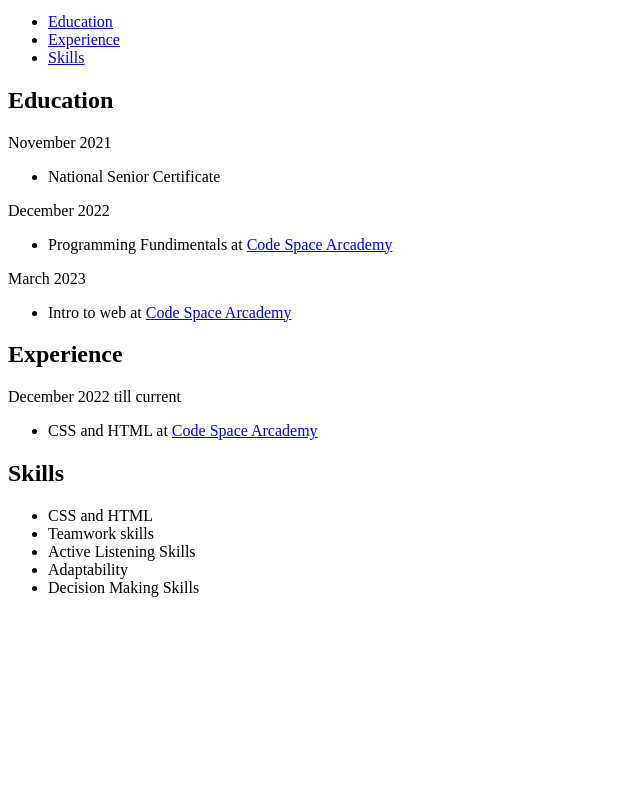
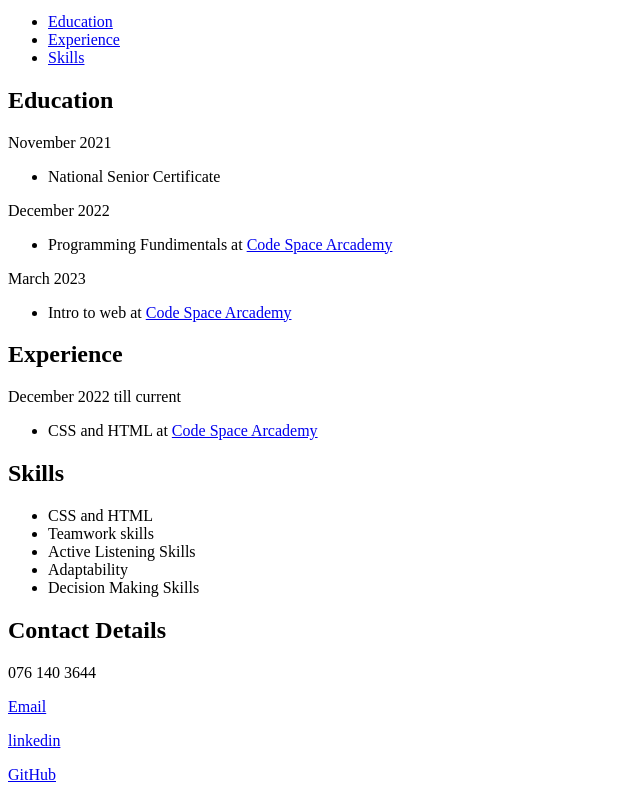
Before and after one commit to LentsweLetlotloMokotedi/LENMOK977_BCL2302_Benjamin_LentsweLetlotloMokotedi_ITW9, a plain HTML site: page index.html in a window 1280 px wide. Shown: the part 368-1168 px from the top of the page, without its empty margins (0-640 px from the left). Before the commit the page ends 981 px from the top, so only its background shows below. Drawn offline with Linux system fonts and the light colour scheme.

Commit message:
Place my contacts under my main content.
It should work as reference if someone is interested into contacting me.

```diff
--- a/index.html
+++ b/index.html
@@ -71,3 +71,12 @@
                         </ul>
                     </div>
                 </div>
+            <div class="parent2">
+                <footer id="contacts"></footer>
+                    <div class="grid-item6">
+                        <h2> Contact Details</h2>
+                            <p>076 140 3644</p>
+                            <p><a href="https://mail.google.com/mail/u/0/#inbox">Email</a></p>
+                            <p><a href="https://www.linkedin.com/in/lentswe-letlotlo-mokotedi-068b40210/">linkedin</a></p>
+                            <p><a href="https://github.com/LentsweLetlotloMokotedi/-css-animation">GitHub</a></p>
+                    </div>
```
